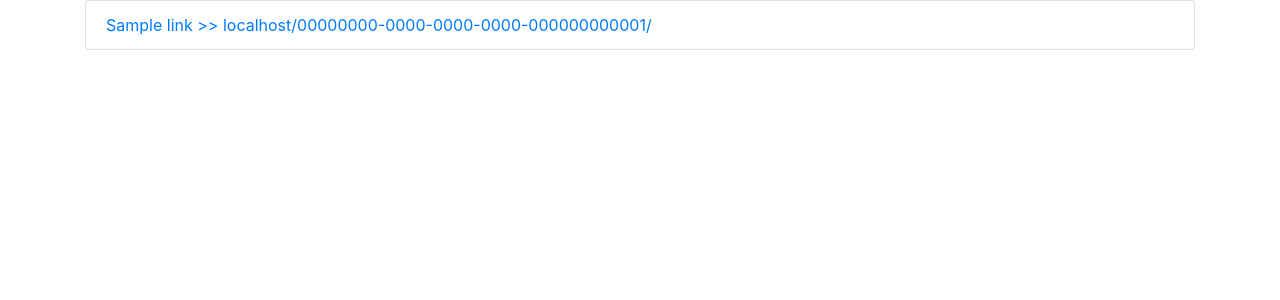
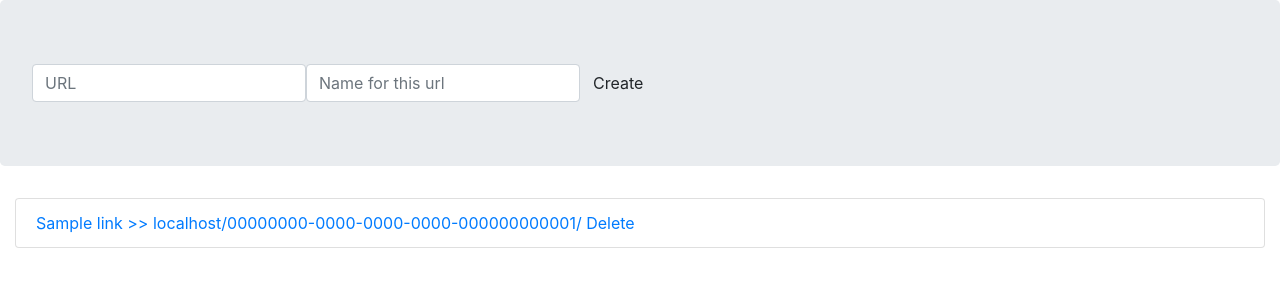
Before and after one commit to goldhand/link-shortener, a Django app: page / in a window 1280 px wide. Shown: the part 56-356 px from the top of the page. Run offline with Django 3.2, Linux system fonts and the light colour scheme; a user stored in the database is signed in; tables that the repository leaves empty hold one stand-in row (values such as "Sample post"); parts of the project's set-up code (start-up, migrations or seed data) failed here and were passed over; some libraries are stand-ins or nearby versions.

Commit message:
adds link delete

```diff
--- a/link-shortener-challenge/templates/base.html
+++ b/link-shortener-challenge/templates/base.html
@@ -31,22 +31,15 @@
 
   <body>
 
-    <div class="m-b-lg">
     <nav class="navbar navbar-dark navbar-static-top bg-inverse">
       <div class="container">
-         <a class="navbar-brand" href="/">link-shortener</a>
+       <a class="navbar-brand" href="/">Link Shortener</a>
         <button type="button" class="navbar-toggler hidden-sm-up pull-right" data-toggle="collapse" data-target="#bs-navbar-collapse-1">
           &#9776;
         </button>
 
         <!-- Collect the nav links, forms, and other content for toggling -->
         <div class="collapse navbar-toggleable-xs" id="bs-navbar-collapse-1">
-            <nav class="nav navbar-nav">
-              {% if request.user.is_authenticated %}
-                <a class="nav-link nav-item" href="{% url 'links:list' %}">My Links</a>
-                <a class="nav-link nav-item" href="{% url 'links:create' %}">+ Link</a>
-              {% endif %}
-            </nav>
 
           <nav class="nav navbar-nav pull-right">
             {% if request.user.is_authenticated %}
@@ -60,7 +53,6 @@
         </div>
       </div>
     </nav>
-    </div>
 
     <div class="container">
 
@@ -75,6 +67,9 @@
       {% endblock content %}
 
     </div> <!-- /container -->
+
+    {# block for displaying content outside of the main canvas container #}
+    {% block content_no_container %}{% endblock content_no_container %}
 
     {% block modal %}{% endblock modal %}
 
--- a/link-shortener-challenge/templates/links/link_list.html
+++ b/link-shortener-challenge/templates/links/link_list.html
@@ -1,8 +1,22 @@
 {% extends 'base.html' %}
 
-{% block content %}
+{% block content_no_container %}
 
-<section id="links-list">
+<section id="links-create" class="jumbotron">
+  <form class="form form-inline link-create-form" method="POST" action="{% url 'links:create' %}">
+    {% csrf_token %}
+    <div class="form-group">
+      <input class="urlinput form-control" id="id_base_url" maxlength="200" name="base_url" type="url" placeholder='URL'>
+    </div>
+    <div class="form-group">
+      <input class="textinput textInput form-control" id="id_name" maxlength="255" name="name" type="text" placeholder='Name for this url'>
+    </div>
+    <button type="submit" class="btn">Create</button>
+  </form>
+</section>
+
+
+<section id="links-list" class="container-fluid">
 
   <div class="list-group">
     {% for obj in object_list %}
@@ -13,9 +27,12 @@
       <a class="link-url pull-right" href="{% url 'links:shorten' obj.pk %}">
         {{ domain }}{% url 'links:shorten' obj.pk %}
       </a>
+      <a href="{% url 'links:delete' obj.pk %}">
+        Delete
+      </a>
     </div>
     {% endfor %}
   </div>
 </section>
 
-{% endblock content %}
+{% endblock content_no_container %}
--- a/links/urls.py
+++ b/links/urls.py
@@ -9,6 +9,8 @@ from . import views
 urlpatterns = [
     url(r'^$', view=views.LinkList.as_view(), name='list'),
     url(r'^create/$', view=views.LinkCreate.as_view(), name='create'),
+    url(r'^delete/(?P<pk>[\w.@+-]+)$', view=views.LinkDelete.as_view(),
+        name='delete'),
     url(r'^(?P<pk>[\w.@+-]+)/$', view=views.LinkRedirect.as_view(),
-        name='shorten')
+        name='shorten'),
 ]
--- a/links/views.py
+++ b/links/views.py
@@ -1,4 +1,4 @@
-from django.views.generic import CreateView, ListView, RedirectView
+from django.views.generic import CreateView, ListView, RedirectView, DeleteView
 from django.views.generic.detail import SingleObjectMixin
 
 from django.core.urlresolvers import reverse
@@ -54,3 +54,20 @@ class LinkRedirect(SingleObjectMixin, RedirectView):
 
     def get_redirect_url(self, pk):
         return self.get_object().base_url
+
+
+class LinkDelete(LoginRequiredMixin, DeleteView):
+    '''
+    Deletes a link
+    '''
+
+    model = Link
+
+    def get_queryset(self):
+        '''
+        users can only delete links they own
+        '''
+        return Link.objects.filter(owner=self.request.user)
+
+    def get_success_url(self):
+        return reverse('links:list')
```
Also changed, not shown: link-shortener-challenge/templates/links/link_confirm_delete.html (added, +12 -0 lines). Lines whose indentation alone changed are shown as unchanged.
